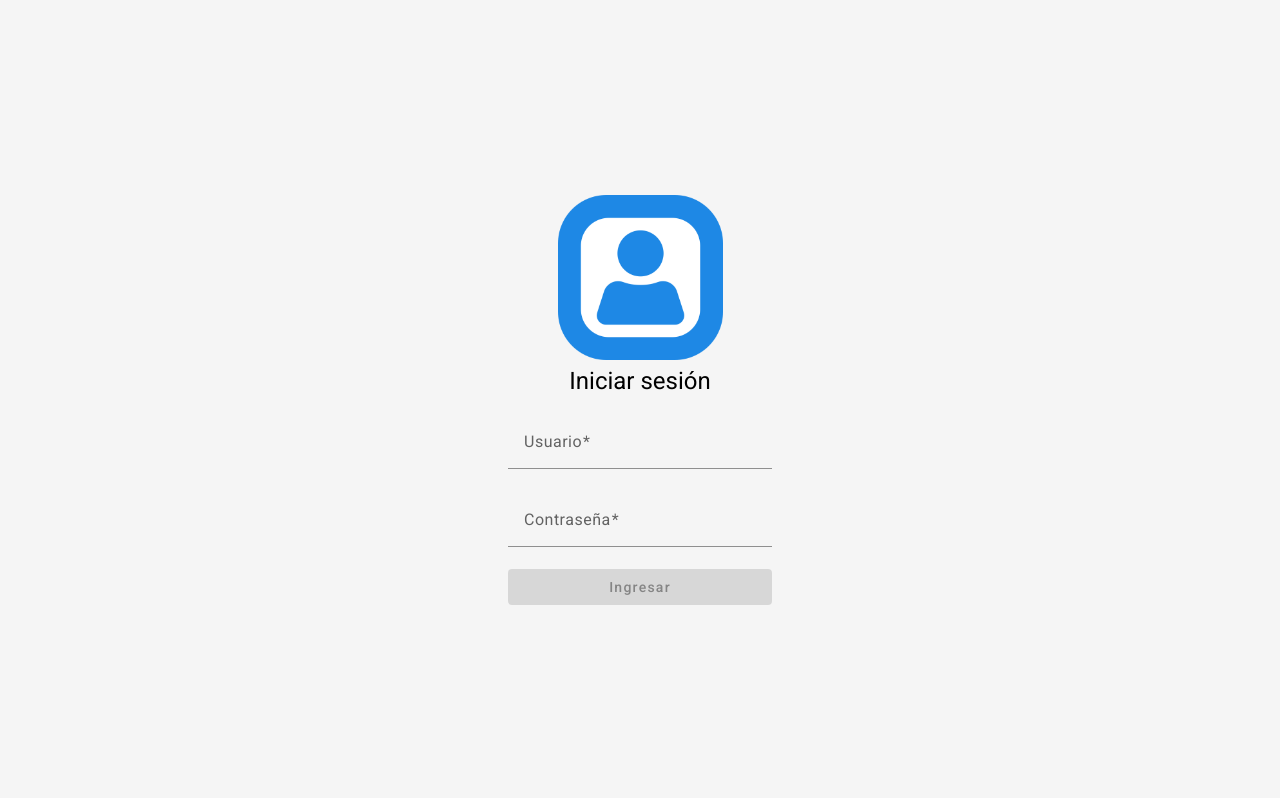
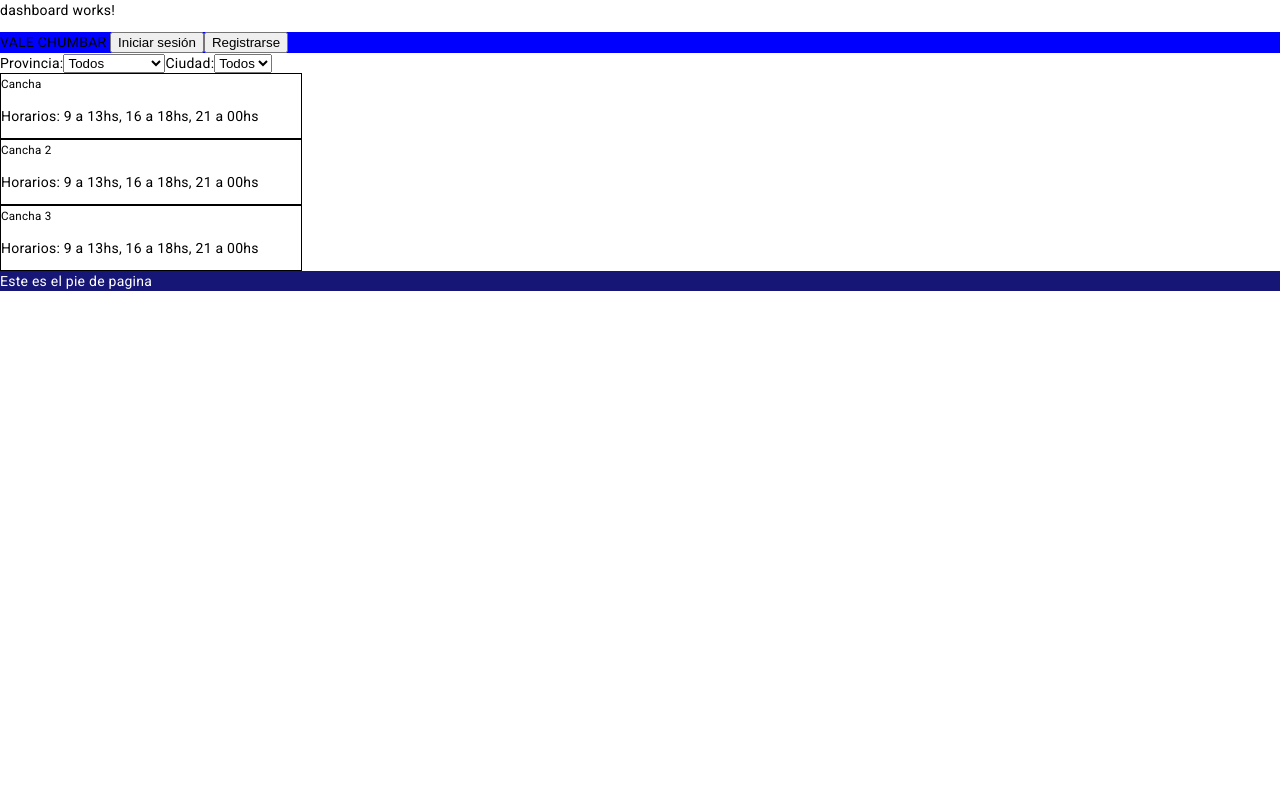
Before and after one commit to EliasDinolfo/reserva_canchas_frontend, an Angular app: page /dashboard in a window 1280 px wide. Before the commit this address led to /. Shown: the top 798 px of the page. Built offline with nearby package versions, Linux system fonts and the light colour scheme.

Commit message:
dashboard added

```diff
--- a/src/app/app-routing.module.ts
+++ b/src/app/app-routing.module.ts
@@ -1,7 +1,13 @@
 import { NgModule } from '@angular/core';
 import { RouterModule, Routes } from '@angular/router';
+import { LoginComponent } from './components/login/login.component';
 
-const routes: Routes = [];
+const routes: Routes = [
+  { path: '', redirectTo: 'login', pathMatch: 'full'},
+  { path: 'login', component: LoginComponent},
+  { path: 'dashboard', loadChildren: () => import('./components/dashboard/dashboard.module').then(x => x.DashboardModule)},
+  { path: '**', redirectTo: 'login', pathMatch: 'full'}
+];
 
 @NgModule({
   imports: [RouterModule.forRoot(routes)],
--- a/src/app/app.component.html
+++ b/src/app/app.component.html
@@ -1,4 +1,4 @@
-<app-login></app-login>
+<router-outlet></router-outlet>
 <!DOCTYPE html>
 <html lang="en">
 <head>
--- a/src/app/app.module.ts
+++ b/src/app/app.module.ts
@@ -5,6 +5,7 @@ import { AppRoutingModule } from './app-routing.module';
 import { AppComponent } from './app.component';
 import { BrowserAnimationsModule } from '@angular/platform-browser/animations';
 import { SharedModule } from './components/shared/shared.module';
+import { DashboardModule } from './components/dashboard/dashboard.module';
 
 // Componentes
 import { LoginComponent } from './components/login/login.component';
@@ -18,7 +19,8 @@ import { LoginComponent } from './components/login/login.component';
     BrowserModule,
     AppRoutingModule,
     BrowserAnimationsModule,
-    SharedModule
+    SharedModule,
+    DashboardModule
   ],
   providers: [],
   bootstrap: [AppComponent]
--- /dev/null
+++ b/src/app/components/dashboard/dashboard.component.html
@@ -0,0 +1 @@
+<p>dashboard works!</p>
--- a/src/app/components/login/login.component.ts
+++ b/src/app/components/login/login.component.ts
@@ -56,7 +56,7 @@ export class LoginComponent implements OnInit {
     this.loading = true;
     setTimeout(() => {
       //redireccionamos al dashboard
-      this.loading = false;
+      this.router.navigate(['dashboard']);
     }, 1500);
   }
 
```
Also changed, not shown: src/app/components/dashboard/dashboard-routing.module.ts (added, +14 -0 lines), src/app/components/dashboard/dashboard.component.ts (added, +10 -0 lines), src/app/components/dashboard/dashboard.module.ts (added, +19 -0 lines), src/app/components/dashboard/dashboard.component.scss (added), 1 other file (tests, documents, lock files or other folders).
